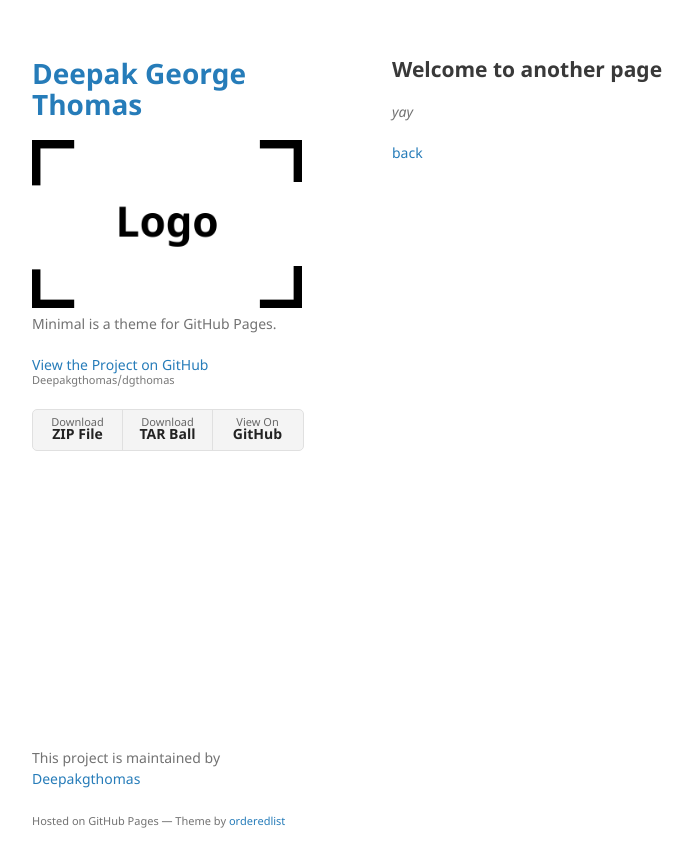
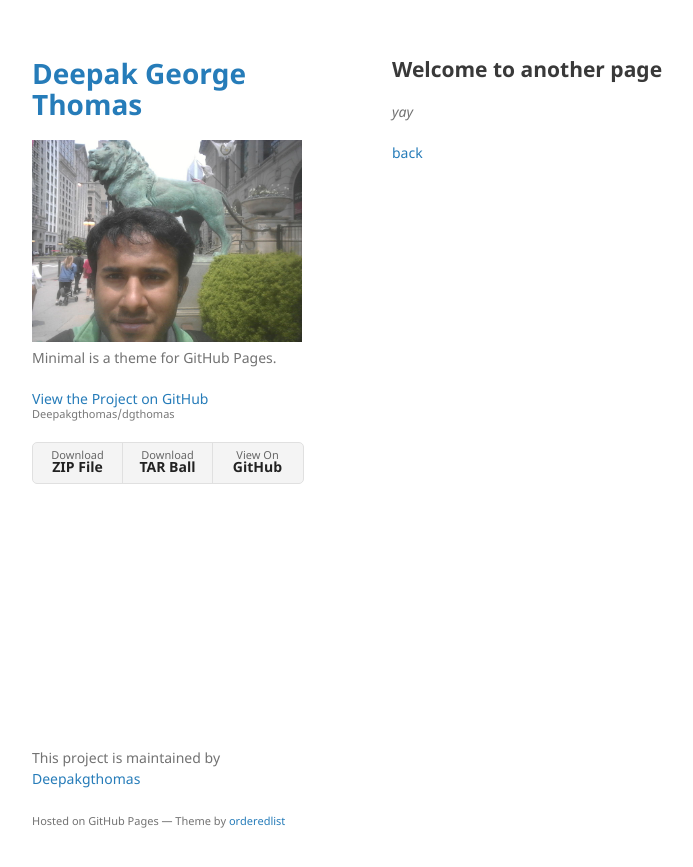
Before and after one commit to Deepakgthomas/dgthomas, a Jekyll site: the page built from another-page.md, in a window 1280 px wide. Shown: the top 867 px of the page, without its empty margins (178-871 px from the left). Built offline with Jekyll 4.4.1, drawn with Linux system fonts in a browser that asks for light colours; our own code applies the rules of GitHub Pages for plain Markdown files.

Commit message:
Update _config.yml

```diff
--- a/_config.yml
+++ b/_config.yml
@@ -1,5 +1,5 @@
 title: Deepak George Thomas
-logo: /assets/img/logo.png
+logo: /assets/img/chicago_photo.jpg
 description: Minimal is a theme for GitHub Pages.
 show_downloads: true
 google_analytics:
```
